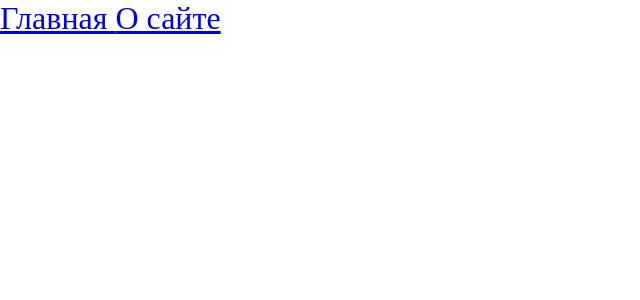
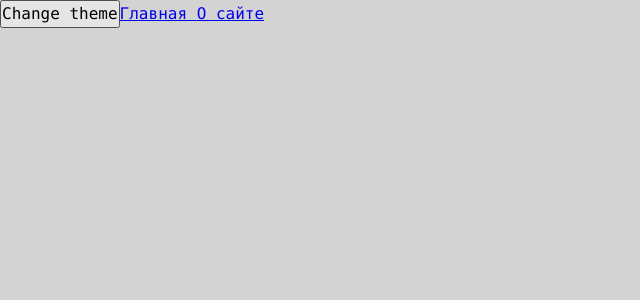
Before and after one commit to ASMalakhovv/project, a React app: page / in a window 1280 px wide. Shown: the top 300 px of the page, without its empty margins (0-640 px from the left). Built offline with nearby package versions, Linux system fonts and the light colour scheme.

Commit message:
added theme

```diff
--- a/src/App.tsx
+++ b/src/App.tsx
@@ -1,12 +1,16 @@
-import React, { Suspense } from 'react';
-import './index.scss';
+import React, {Suspense, useContext, useState} from 'react';
+import './styles/index.scss';
 import {Link, Route, Routes} from "react-router-dom";
 import {AboutPageAsync} from "./pages/AboutPage/AboutPage.async";
 import {MainPageAsync} from "./pages/MainPage/MainPage.async";
+import {useTheme} from "./styles/theme/useTheme";
 
 const App = () => {
+    const {theme, toggleThemeClick} = useTheme()
+
     return (
-        <div className="app">
+        <div className={`app ${theme}`}>
+            <button onClick={toggleThemeClick}>Change theme</button>
             <Link to={'/'}>Главная </Link>
             <Link to={'/about'}>О сайте</Link>
             <Suspense fallback={<div>Loading...</div>}>
--- a/src/index.scss
+++ /dev/null
@@ -1,9 +0,0 @@
-* {
-  margin: 0;
-  padding: 0;
-  box-sizing: border-box;
-}
-
-.app {
-  font-size: 32px;
-}
--- a/src/index.tsx
+++ b/src/index.tsx
@@ -2,10 +2,13 @@
 import {render} from "react-dom";
 import App from "./App";
 import {BrowserRouter} from "react-router-dom";
+import {ThemeProvider} from "./styles/theme/ThemeProvider";
 
 render(
     <BrowserRouter>
-        <App/>
+        <ThemeProvider>
+            <App/>
+        </ThemeProvider>
     </BrowserRouter>,
     document.getElementById('root')
 )
--- /dev/null
+++ b/src/styles/index.scss
@@ -0,0 +1,13 @@
+@import "reset";
+@import "variables/global";
+@import "themes/normal";
+@import "themes/dark";
+
+.app {
+  font: var(--font-m);
+
+  background-color: var(--bg-color);
+  color: var(--primary-color);
+
+  min-height: 100vh;
+}
--- /dev/null
+++ b/src/styles/reset.scss
@@ -0,0 +1,14 @@
+* {
+  margin: 0;
+  padding: 0;
+  box-sizing: border-box;
+}
+
+input,
+button,
+textarea,
+select {
+  margin: 0;
+
+  font: inherit;
+}
--- /dev/null
+++ b/src/styles/theme/ThemeContext.ts
@@ -0,0 +1,15 @@
+import {createContext} from "react";
+
+export enum Theme {
+    LIGHT = 'light',
+    DARK = 'dark'
+};
+
+export interface ThemeContextProps {
+    theme?: Theme
+    setTheme?: (theme: Theme) => void
+};
+
+export const ThemeContext = createContext<ThemeContextProps>({});
+
+export const LOCAL_STORAGE_THEME_KEY = 'theme';
--- /dev/null
+++ b/src/styles/theme/ThemeProvider.tsx
@@ -0,0 +1,19 @@
+import React, {FC, useMemo, useState} from 'react';
+import {LOCAL_STORAGE_THEME_KEY, Theme, ThemeContext} from "./ThemeContext";
+
+const defaultTheme = localStorage.getItem(LOCAL_STORAGE_THEME_KEY) as Theme || Theme.LIGHT;
+
+export const ThemeProvider: FC = ({children}) => {
+    const [theme, setTheme] = useState<Theme>(defaultTheme);
+
+    const defaultProps = useMemo(() => ({
+        theme: theme,
+        setTheme: setTheme
+    }), [theme]);
+
+    return (
+        <ThemeContext.Provider value={defaultProps}>
+            {children}
+        </ThemeContext.Provider>
+    );
+};
--- /dev/null
+++ b/src/styles/theme/useTheme.ts
@@ -0,0 +1,23 @@
+import {LOCAL_STORAGE_THEME_KEY, Theme, ThemeContext} from "./ThemeContext";
+import {useContext} from "react";
+
+export interface UseThemeResult  {
+    theme: Theme
+    toggleThemeClick: () => void
+};
+
+export const useTheme = (): UseThemeResult => {
+    const {theme, setTheme} = useContext(ThemeContext);
+
+    const newTheme = theme === Theme.LIGHT ? Theme.DARK : Theme.LIGHT
+
+    const toggleThemeClick = () => {
+        setTheme(newTheme);
+        localStorage.setItem(LOCAL_STORAGE_THEME_KEY, newTheme);
+    };
+
+    return {
+       theme,
+       toggleThemeClick
+    };
+}
--- /dev/null
+++ b/src/styles/themes/dark.scss
@@ -0,0 +1,7 @@
+.app.dark {
+  --bg-color: #000049;
+
+  --primary-color: white;
+  --secondary-color: #7e7e7e;
+
+}
--- /dev/null
+++ b/src/styles/themes/normal.scss
@@ -0,0 +1,6 @@
+.app.light {
+  --bg-color: lightgray;
+
+  --primary-color: #151313;
+  --secondary-color: #333232;
+}
--- /dev/null
+++ b/src/styles/variables/global.scss
@@ -0,0 +1,11 @@
+:root {
+  --font-family-main: Consolas, "Times New Roman", Serif;
+
+  --font-size-m: 16px;
+  --font-line-m: 24px;
+  --font-m: var(--font-size-m) / var(--font-line-m) var(--font-family-main);
+
+  --font-size-l: 24px;
+  --font-line-l: 32px;
+  --font-l: var(--font-size-l) / var(--font-line-l) var(--font-family-main)
+}
```
